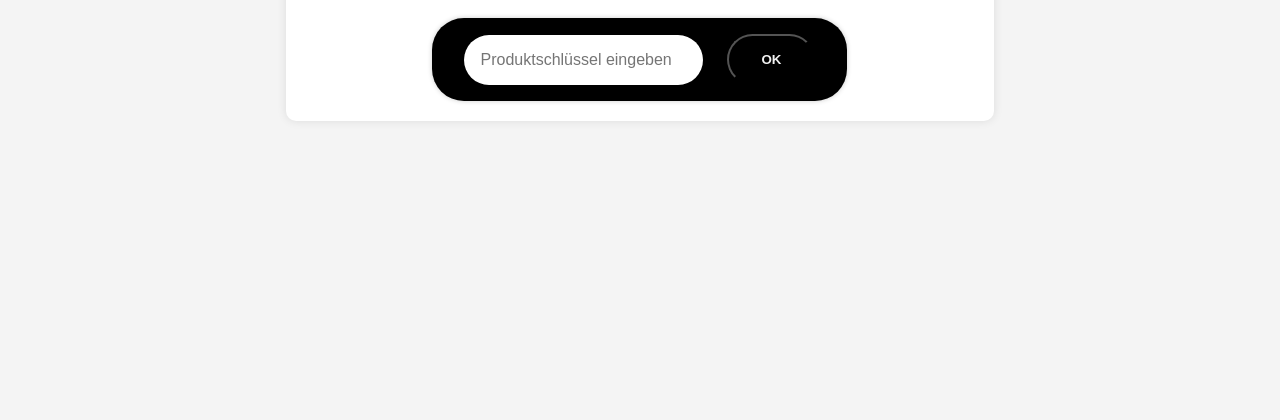
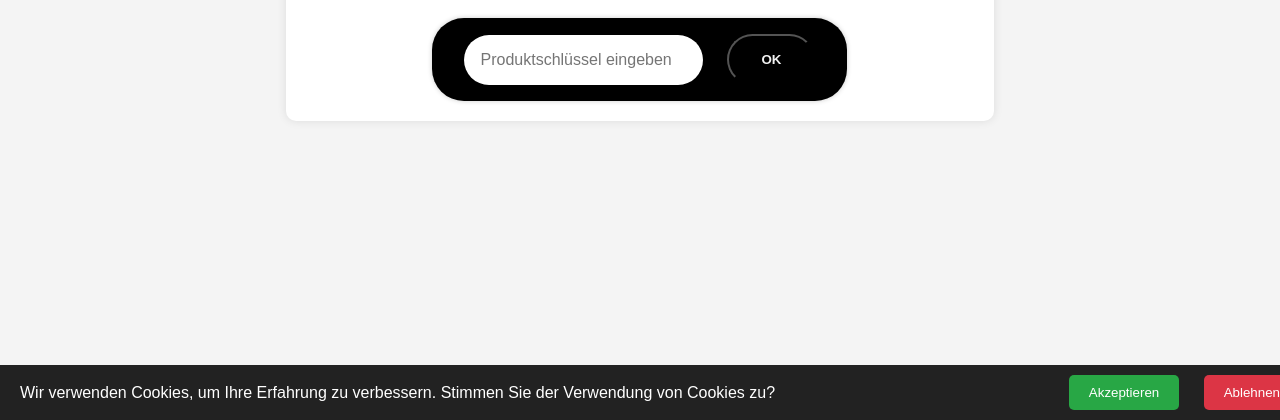
Before and after one commit to Saulgau/Bud-Driver-2007-Download, a plain HTML site: page index.html in a window 1280 px wide. Shown: the part 380-800 px from the top of the page. Drawn offline with Linux system fonts and the light colour scheme.

Commit message:
Update index.html

```diff
--- a/index.html
+++ b/index.html
@@ -28,16 +28,15 @@
             gap: 1.5rem;
             padding: 1rem 2rem;
             background-color: black;
-            background-opacity: 0.8;
             color: #f1f1f1;
             border-radius: 2rem;
             font-weight: 600;
             box-shadow: 0 0 5px rgba(0, 0, 0, 0.2);
-            transition: background-opacity 0.3s;
+            transition: opacity 0.3s;
             position: relative;
         }
         .button:hover, .input-field:hover {
-            background-opacity: 0.7;
+            opacity: 0.7;
         }
         .button svg {
             height: 24px;
@@ -49,7 +48,6 @@
             left: 50%;
             transform: translateX(-50%);
             background-color: black;
-            background-opacity: 0.7;
             padding: 0.5rem;
             border-radius: 0.5rem;
             opacity: 0;
@@ -68,6 +66,33 @@
         .hidden {
             display: none;
         }
+        .cookie-banner {
+            position: fixed;
+            bottom: 0;
+            left: 0;
+            width: 100%;
+            background-color: #222;
+            color: #fff;
+            padding: 10px 20px;
+            display: flex;
+            justify-content: space-between;
+            align-items: center;
+        }
+        .cookie-banner button {
+            margin-left: 20px;
+            padding: 10px 20px;
+            border: none;
+            border-radius: 5px;
+            cursor: pointer;
+        }
+        .cookie-banner button.accept {
+            background-color: #28a745;
+            color: #fff;
+        }
+        .cookie-banner button.decline {
+            background-color: #dc3545;
+            color: #fff;
+        }
     </style>
 </head>
 <body>
@@ -76,6 +101,13 @@
         <div class="input-field" id="input-container">
             <input type="text" id="product-key" placeholder="Produktschlüssel eingeben">
             <button class="button" onclick="checkKey()">OK</button>
+        </div>
+    </div>
+    <div class="cookie-banner" id="cookie-banner">
+        <div>Wir verwenden Cookies, um Ihre Erfahrung zu verbessern. Stimmen Sie der Verwendung von Cookies zu?</div>
+        <div>
+            <button class="accept" onclick="acceptCookies()">Akzeptieren</button>
+            <button class="decline" onclick="declineCookies()">Ablehnen</button>
         </div>
     </div>
 
@@ -106,7 +138,9 @@
             const container = document.getElementById('container');
 
             if (inputKey === correctKey) {
-                setCookie("validKey", correctKey, 7); // Cookie für 7 Tage setzen
+                if (getCookie("acceptCookies") === "true") {
+                    setCookie("validKey", correctKey, 7);
+                }
                 inputContainer.classList.add('hidden');
                 showDownloadButton(container);
             } else {
@@ -128,13 +162,30 @@
             container.appendChild(downloadButton);
         }
 
+        function acceptCookies() {
+            setCookie("acceptCookies", "true", 7);
+            document.getElementById("cookie-banner").style.display = "none";
+            if (getCookie("validKey") === correctKey) {
+                document.getElementById('input-container').classList.add('hidden');
+                showDownloadButton(document.getElementById('container'));
+            }
+        }
+
+        function declineCookies() {
+            alert("Wenn Sie Cookies ablehnen, müssen Sie bei jedem Besuch den Produktschlüssel erneut eingeben.");
+            document.getElementById("cookie-banner").style.display = "none";
+        }
+
         window.onload = function() {
             const container = document.getElementById('container');
             const inputContainer = document.getElementById('input-container');
 
-            if (getCookie("validKey") === correctKey) {
-                inputContainer.classList.add('hidden');
-                showDownloadButton(container);
+            if (getCookie("acceptCookies") === "true") {
+                document.getElementById("cookie-banner").style.display = "none";
+                if (getCookie("validKey") === correctKey) {
+                    inputContainer.classList.add('hidden');
+                    showDownloadButton(container);
+                }
             }
         };
     </script>
```
